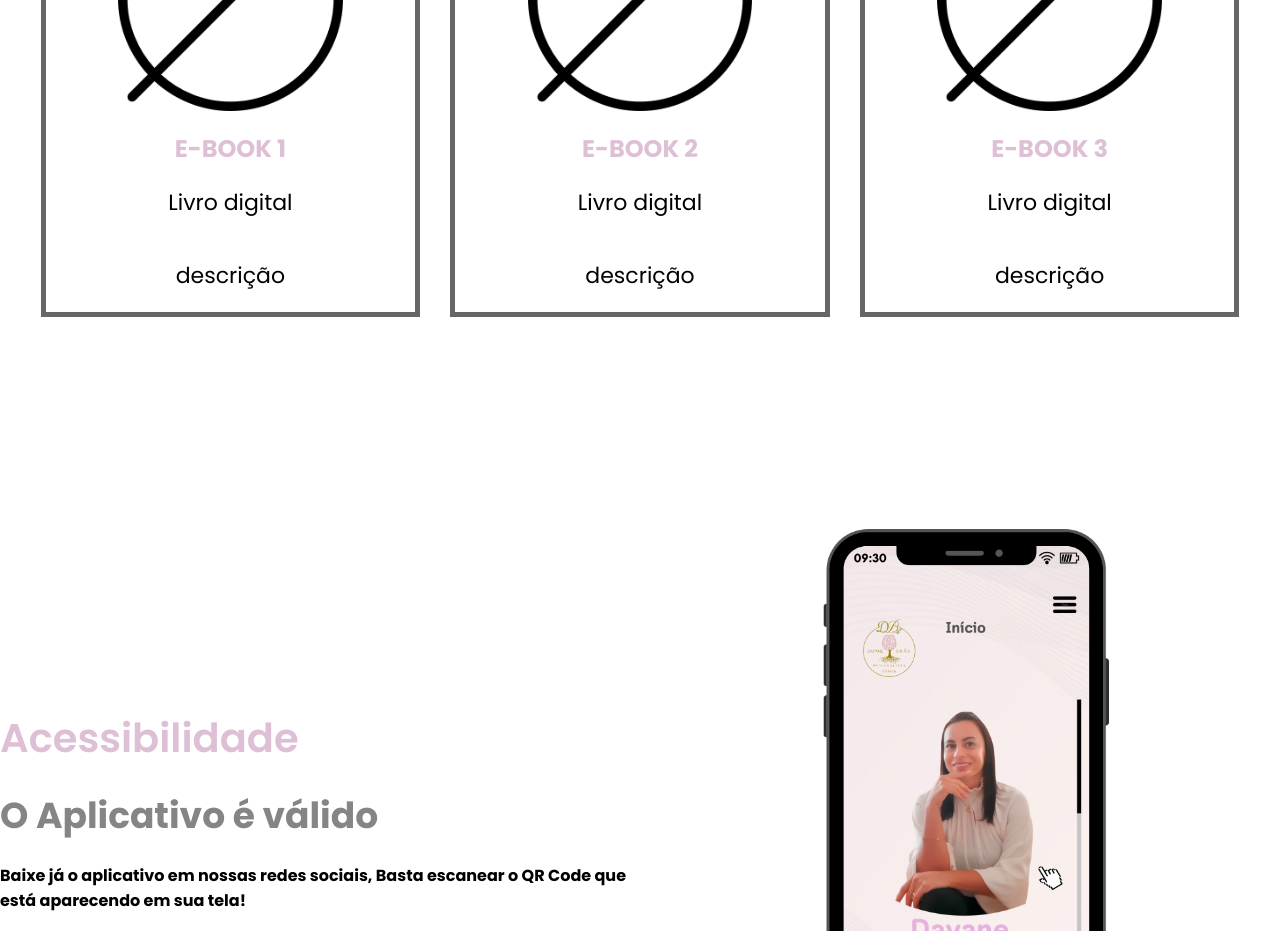
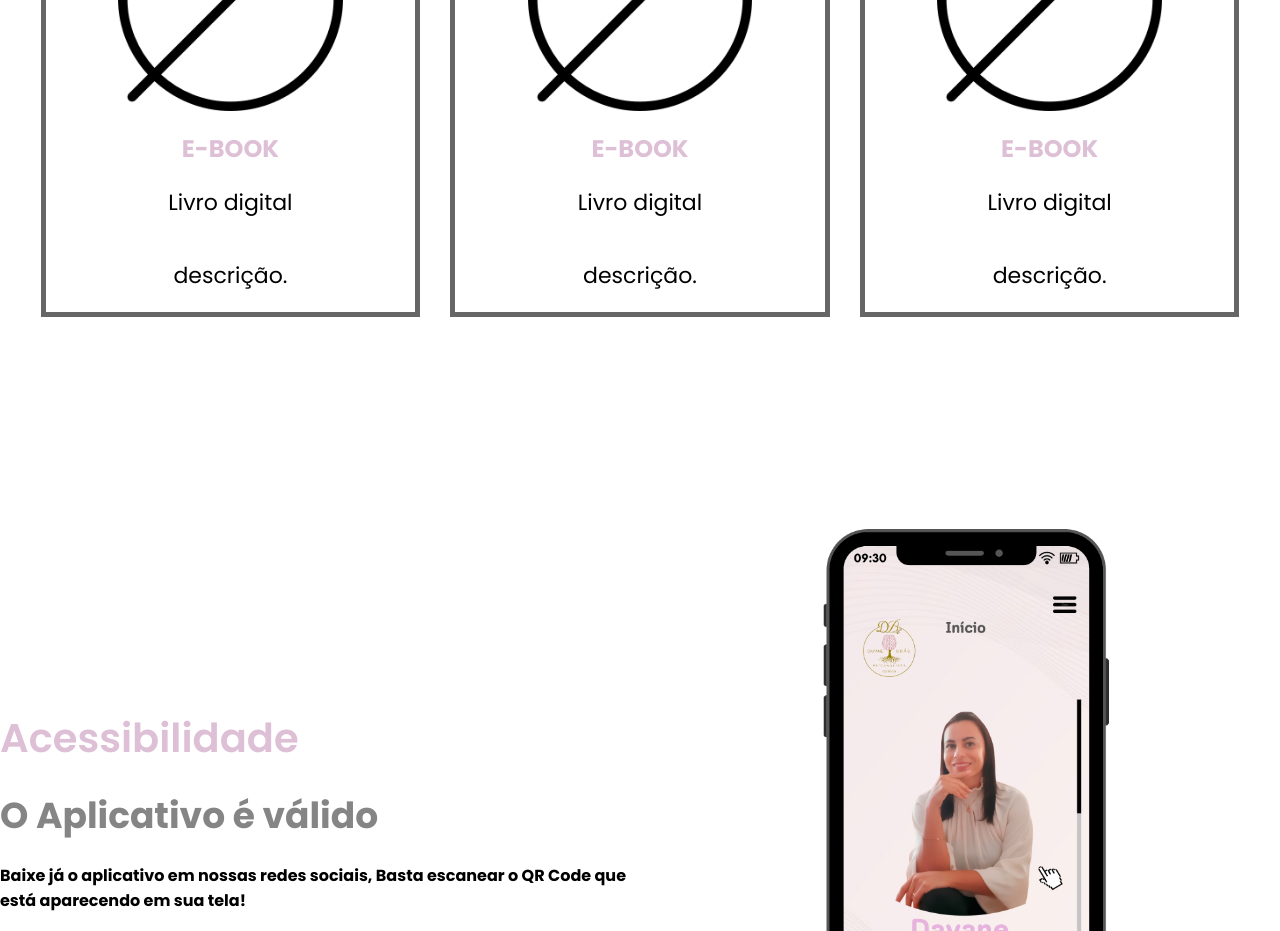
Before and after one commit to Eynng/site-institucional-dayane-bras, a plain HTML site: page index.html in a window 1280 px wide. Shown: the part 2920-3851 px from the top of the page. Drawn offline with Linux system fonts and the light colour scheme.

Commit message:
Update index.html

```diff
--- a/index.html
+++ b/index.html
@@ -130,21 +130,21 @@
           <div class="down">
             <div class="box">
               <img class="imagenS" src="image/vazio.png" alt="imagem dentro da box">
-              <h2 class="color-graytext">E-BOOK 1</h2>
+              <h2 class="color-graytext">E-BOOK</h2>
               <p class="text-md">Livro digital</p>
-              <p class="text-md">descrição</p>
+              <p class="text-md">descrição.</p>
             </div>
             <div class="box">
               <img class="imagenS" src="image/vazio.png" alt="imagem dentro da box">
-              <h2 class="color-graytext">E-BOOK 2</h2>
+              <h2 class="color-graytext">E-BOOK</h2>
               <p class="text-md">Livro digital</p>
-              <p class="text-md">descrição</p>
+              <p class="text-md">descrição.</p>
             </div>
             <div class="box">
               <img class="imagenS" src="image/vazio.png" alt="Imagem dentro da box">
-              <h2 class="color-graytext">E-BOOK 3</h2>
+              <h2 class="color-graytext">E-BOOK</h2>
               <p class="text-md">Livro digital</p>
-              <p class="text-md">descrição</p>
+              <p class="text-md">descrição.</p>
             </div>
           </div>
           </div>
```
